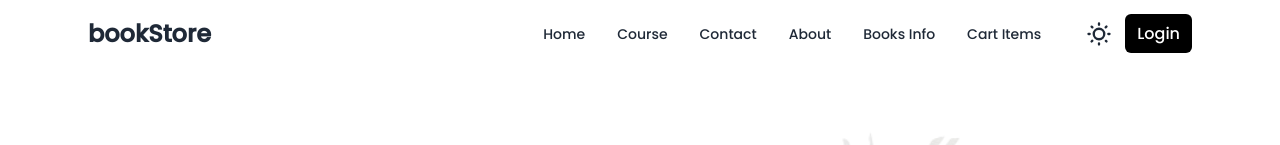
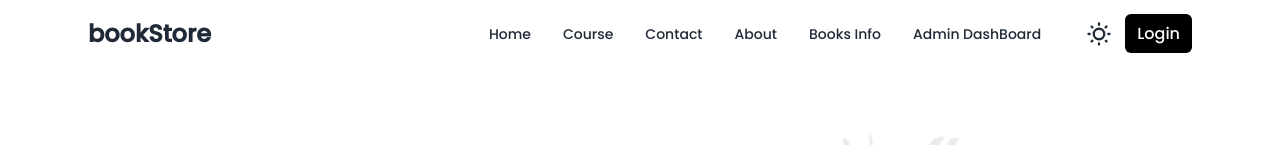
Before and after one commit to Daksh584/bookStoreApp-main, a React (Vite) app in the folder Frontend/: page / in a window 1280 px wide. Shown: the top 145 px of the page. Built offline with nearby package versions, Linux system fonts and the light colour scheme; no server answers.

Commit message:
Added Admin Dashboard to Nav

```diff
--- a/Frontend/src/App.jsx
+++ b/Frontend/src/App.jsx
@@ -15,7 +15,7 @@ function App() {
     <div className="dark:bg-slate-900 dark:text-white">
       <Routes>
         <Route path="/" element={<Home />} />
-        <Route path="/admin/dashboard" element={<AdminDashboard />} />
+        <Route path="/admin/dashboard" element={ authUser && authUser.isAdmin ? <AdminDashboard /> : <Navigate to="/signup" />} />
         <Route path="/books-info" element={<BooksInfo />} />
         <Route
           path="/course"
--- a/Frontend/src/components/Navbar.jsx
+++ b/Frontend/src/components/Navbar.jsx
@@ -55,7 +55,7 @@ function Navbar() {
         <Link to="/books-info">Books Info</Link>
       </li>
       <li>
-        <Link to="/cart-items">Cart Items</Link>
+        <Link to="/admin/dashboard">Admin DashBoard</Link>
       </li>
     </>
   );
```
